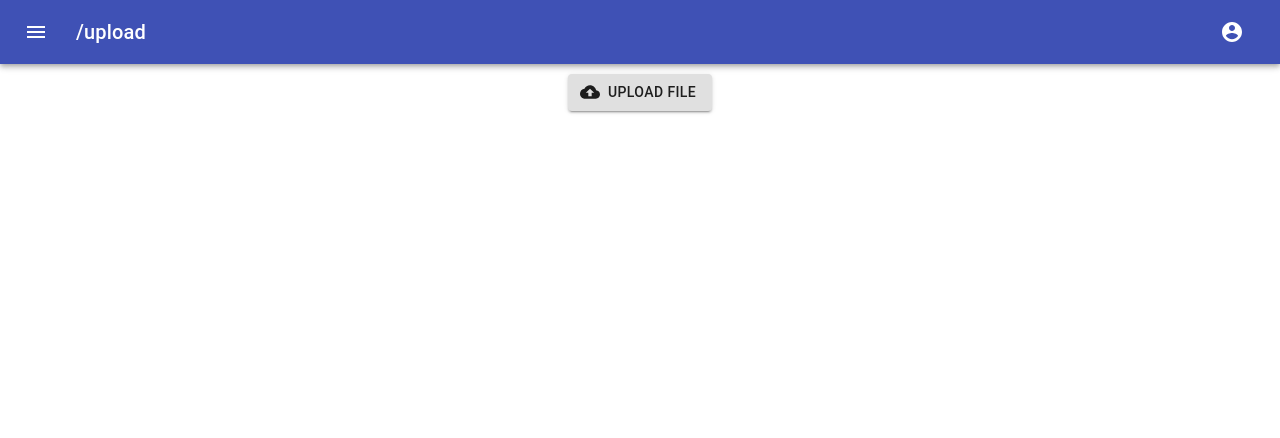
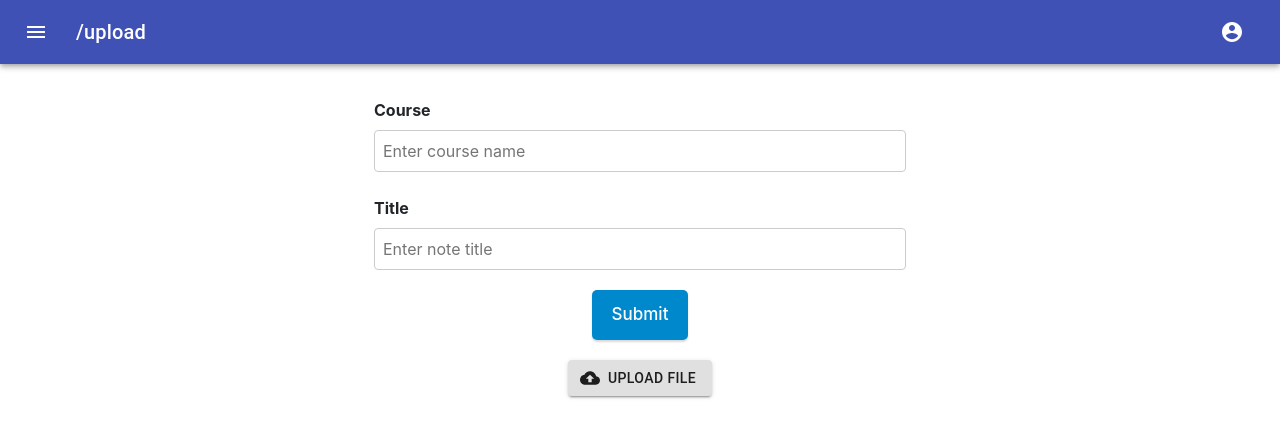
Before and after one commit to tinni95/Flatjungle-monorepo, a Next.js app in the folder frontend/: page /upload in a window 1280 px wide. Shown: the top 438 px of the page. Built offline with nearby package versions, Linux system fonts and the light colour scheme; no server answers; what strapi-sdk-javascript would draw is missing.

Commit message:
upload progress

```diff
--- a/frontend/package.json
+++ b/frontend/package.json
@@ -13,6 +13,7 @@
     "axios": "^0.19.2",
     "bootstrap": "^4.4.1",
     "cross-fetch": "^3.0.4",
+    "formik": "^2.1.4",
     "graphql": "^15.0.0",
     "js-cookie": "^2.2.1",
     "jwt-decode": "^2.2.0",
@@ -20,7 +21,8 @@
     "react": "^16.13.1",
     "react-dom": "^16.13.1",
     "reactstrap": "^8.4.1",
-    "strapi-sdk-javascript": "^0.3.3"
+    "strapi-sdk-javascript": "^0.3.3",
+    "yup": "^0.29.1"
   },
   "engines": {
     "node": "12.x.x"
--- a/frontend/pages/signin.js
+++ b/frontend/pages/signin.js
@@ -2,7 +2,7 @@
 import React from "react";
 import Layout from "../components/Layout";
 import { strapiLogin } from "../lib/auth";
-
+import ButtonStyled from "../components/ButtonStyled"
 import Router from "next/router";
 import {
   Container,
@@ -87,13 +87,13 @@ class SignIn extends React.Component {
                         <small>Forgot Password?</small>
                       </a>
                     </span>
-                    <Button
+                    <ButtonStyled
                       style={{ float: "right", width: 120 }}
                       color="primary"
                       onClick={this.onSubmit.bind(this)}
                     >
                       Submit
-                    </Button>
+                    </ButtonStyled>
                   </FormGroup>
                 </Form>
               </section>
--- a/frontend/pages/upload.js
+++ b/frontend/pages/upload.js
@@ -1,10 +1,12 @@
 /* pages/index.js */
 import Layout from "../components/Layout";
-import { Button } from "@material-ui/core";
+import { Button, Container, withStyles } from "@material-ui/core";
 import { useRouter } from "next/router";
 import CloudUploadIcon from '@material-ui/icons/CloudUpload';
 import Config from "../lib/config";
 import S3 from "../lib/digitalocean";
+import { Formik } from "formik";
+import * as Yup from "yup";
 
 export default () => {
  const handleImageChange = (e) => {
@@ -34,7 +36,78 @@ export default () => {
 
   return (
     <Layout>
+      <Container maxWidth="sm">
       <div className="center">
+      <Formik
+      initialValues={{ course: "" }}
+      onSubmit={async values => {
+        await new Promise(resolve => setTimeout(resolve, 500));
+        alert(JSON.stringify(values, null, 2));
+      }}
+      validationSchema={Yup.object().shape({
+        course: Yup.string()
+          .required("Required"),
+        title: Yup.string()
+        .required("Required")
+      })}
+    >
+      {props => {
+        const {
+          values,
+          touched,
+          errors,
+          dirty,
+          isSubmitting,
+          handleChange,
+          handleBlur,
+          handleSubmit,
+          handleReset
+        } = props;
+        return (
+          <form onSubmit={handleSubmit}>
+            <label htmlFor="course" style={{ display: "block" }}>
+              Course
+            </label>
+            <input
+              id="course"
+              placeholder="Enter course name"
+              type="text"
+              value={values.course}
+              onChange={handleChange}
+              onBlur={handleBlur}
+              className={
+                errors.course && touched.course
+                  ? "text-input error"
+                  : "text-input"
+              }
+            />
+            {errors.course && touched.course && (
+              <div className="input-feedback">{errors.course}</div>
+            )}
+            <label htmlFor="title" style={{ display: "block" }}>
+              Title
+            </label>
+            <input
+              id="title"
+              placeholder="Enter note title"
+              type="text"
+              value={values.title}
+              onChange={handleChange}
+              onBlur={handleBlur}
+              className={
+                errors.title && touched.title
+                  ? "text-input error"
+                  : "text-input"
+              }
+            />
+
+            <button type="submit" disabled={isSubmitting}>
+              Submit
+            </button>
+          </form>
+        );
+      }}
+    </Formik>
       <Button
       variant="contained"
       component="label"
@@ -47,15 +120,96 @@ export default () => {
           onChange={handleImageChange}
         />
      </Button>
-
-
       </div>
+      </Container>
       <style jsx>
           {`
             .center{
               text-align: center;
               margin:10px;
             }
+            * {
+              box-sizing: border-box;
+              font-family: ;
+            }
+
+            body {
+              font-family: -apple-system, BlinkMacSystemFont, "Segoe UI", Helvetica, Arial,
+                sans-serif, "Apple Color Emoji", "Segoe UI Emoji", "Segoe UI Symbol";
+              font-size: 14px;
+              line-height: 1.5;
+              color: #24292e;
+              background-color: #fff;
+            }
+
+            .app {
+              margin: 2rem;
+            }
+
+            a {
+              color: #08c;
+            }
+
+            input {
+              padding: .5rem;
+              font-size: 16px;
+              width: 100%;
+              display: block;
+              border-radius: 4px;
+              border: 1px solid #ccc;
+            }
+
+            input:focus {
+              border-color: #007eff;
+              box-shadow: inset 0 1px 1px rgba(0, 0, 0, 0.075),
+                0 0 0 3px rgba(0, 126, 255, 0.1);
+              outline: none;
+            }
+
+            input.error {
+              border-color: red;
+            }
+
+            label {
+              margin-top:1.5rem;
+              float:left;
+              font-weight: bold;
+              display: block;
+              margin-bottom: .5rem;
+            }
+
+            .input-feedback {
+              color: red;
+              margin-top: .25rem;
+            }
+
+            button {
+              max-width: 150px;
+              margin: 20px 0;
+              padding: 12px 20px;
+              border-style: none;
+              border-radius: 5px;
+              background-color: #08c;
+              box-shadow: 0px 2px 2px rgba(0, 0, 0, 0.15);
+              font-size: 17px;
+              font-weight: 500;
+              color: #fff;
+              cursor: pointer;
+              outline: none;
+              -webkit-appearance: none;
+            }
+
+            button:disabled {
+              opacity: .5;
+              cursor: not-allowed !important;
+            }
+
+            button.outline {
+              background-color: #eee;
+              border: 1px solid #aaa;
+              color: #555;
+            }
+
           `}
         </style>
     </Layout>
```
Also changed, not shown: frontend/components/ButtonStyled.js (added, +24 -0 lines), 2 other files (tests, documents, lock files or other folders). Lines whose indentation alone changed are shown as unchanged.
